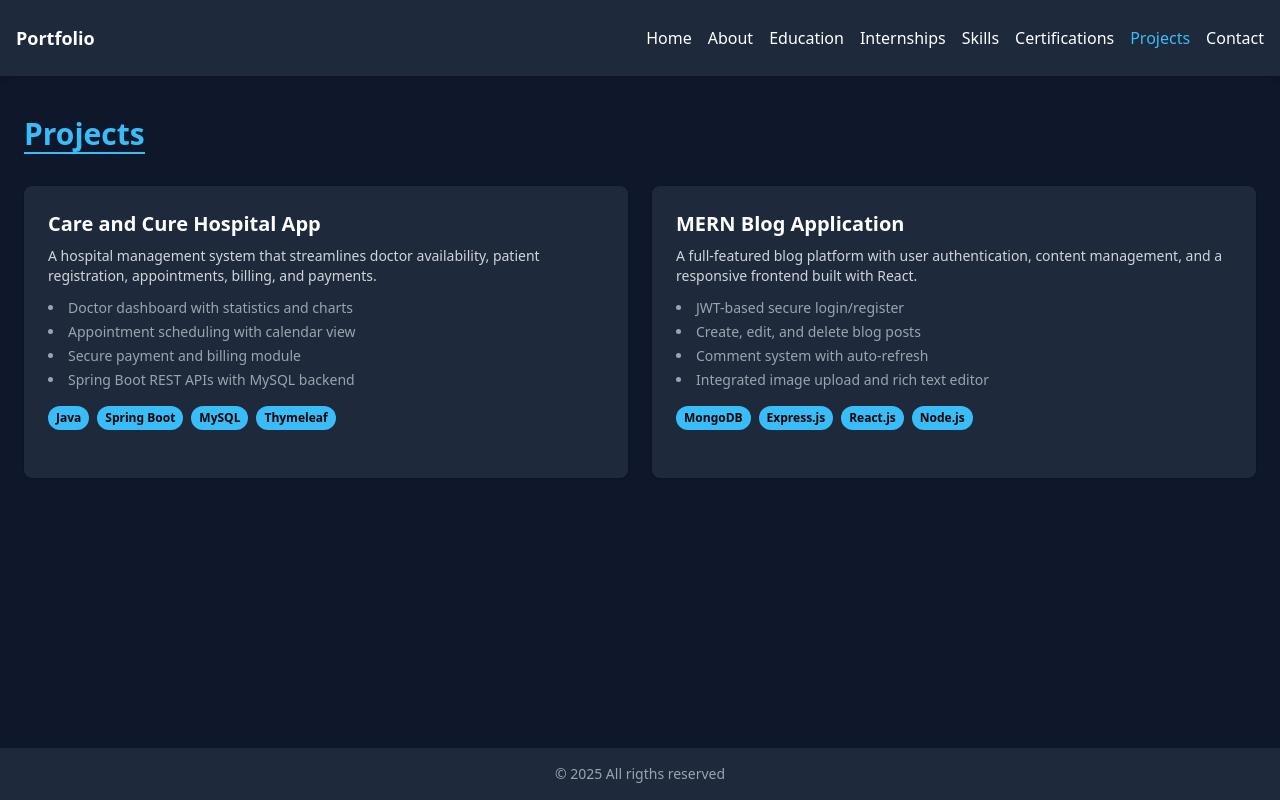
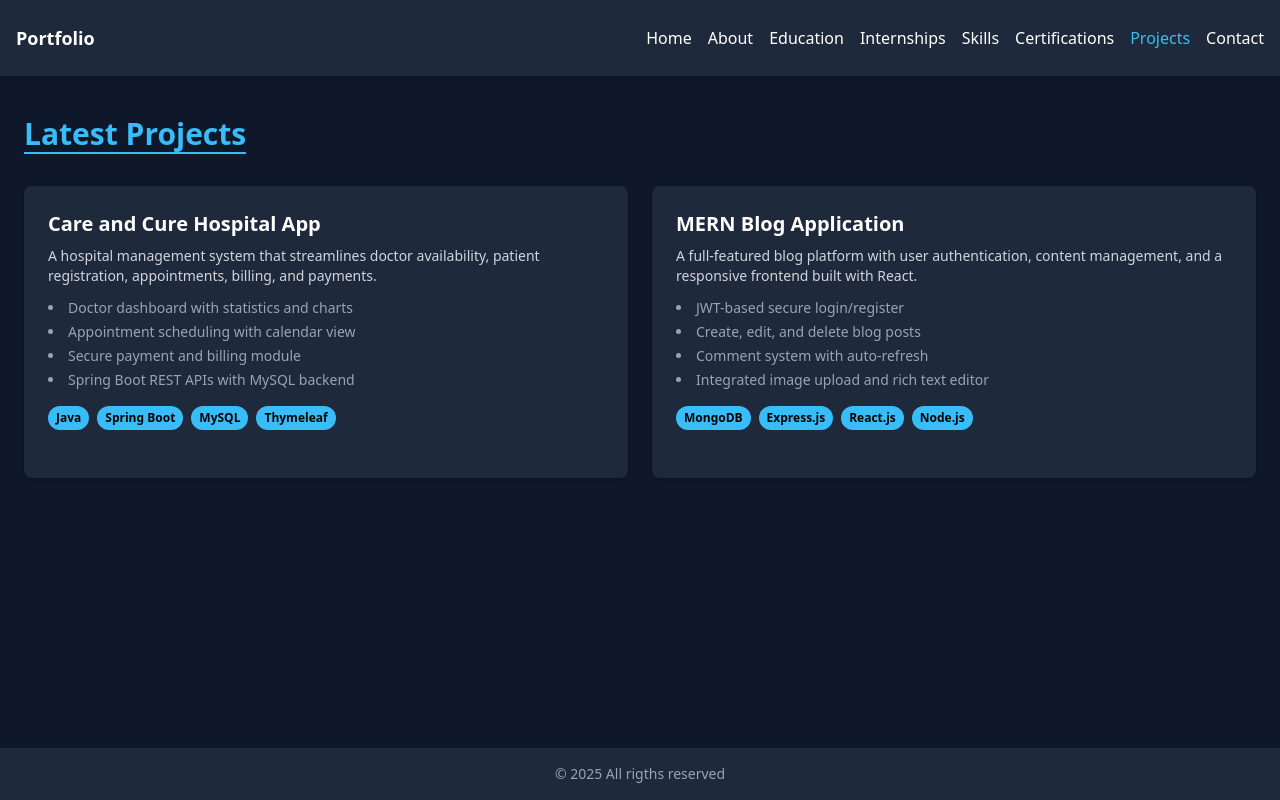
Before and after one commit to LohithaLakkireddy/portfolio, a React (Vite) app: page /projects in a window 1280 px wide. Built offline with nearby package versions, Linux system fonts and the light colour scheme.

Commit message:
Update Projects.jsx

```diff
--- a/src/pages/Projects.jsx
+++ b/src/pages/Projects.jsx
@@ -5,7 +5,7 @@ import { projects } from '../data/projects'
 const Projects = () => {
   return (
     <section>
-      <SectionTitle title="Projects" />
+      <SectionTitle title="Latest Projects" />
       <div className="grid grid-cols-1 sm:grid-cols-2 gap-6">
         {projects.map((project, index) => (
           <ProjectCard key={index} {...project} />
```
